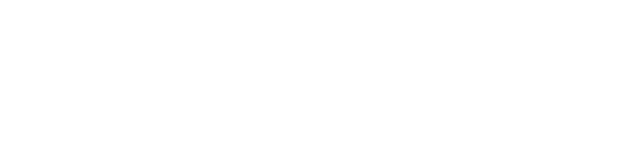
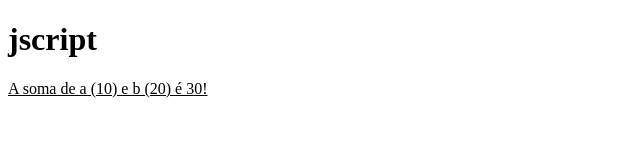
Before and after one commit to marquinhopandrade/JavaScript-05-07, a plain HTML site: page index.html in a window 1280 px wide. Shown: the whole page, without its empty margins (0-640 px from the left). Drawn offline with Linux system fonts and the light colour scheme.

Commit message:
exemplo de uso da arvore de objeto

```diff
--- a/index.html
+++ b/index.html
@@ -2,9 +2,20 @@
 <html lang="en">
 <head>
     <meta charset="UTF-8">
-    <title>Doc</title>
+    <title>Doc de js</title>
 </head>
 <body>
-
+    <h1>jscript</h1>
+    <script>
+        console.log("Hello World");
+        const a = 10;
+        const b = 20;
+        const c = a + b;
+        document.body.innerHTML += `
+        <u>A soma de a (${a})
+            e b (${b})
+            é ${c}!
+        </u>`;
+    </script>
 </body>
 </html>
```
Also changed, not shown: dom01.html (added, +16 -0 lines).
